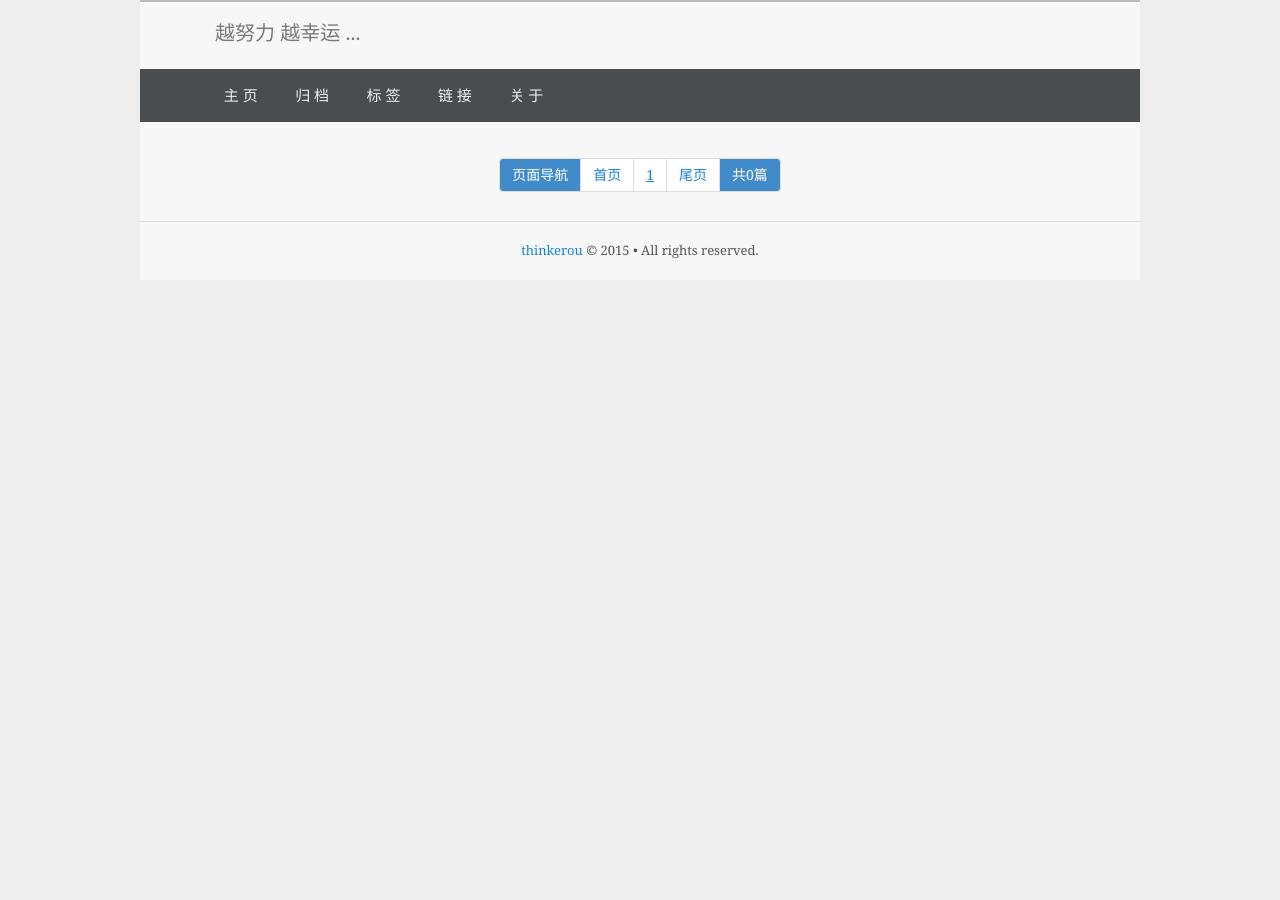
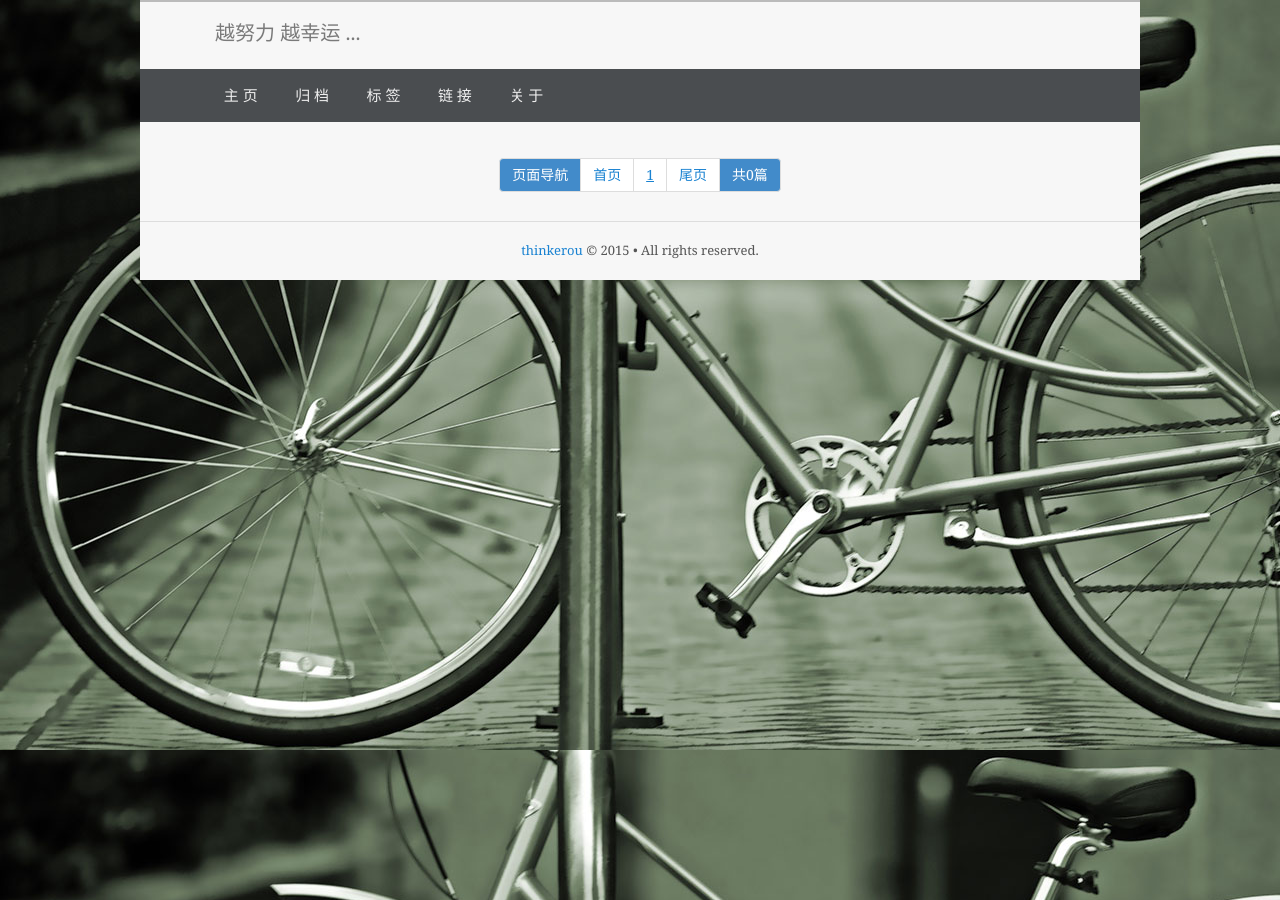
Before and after one commit to thinkerou/thinkerou, a Jekyll site: the page built from index.html, in a window 1280 px wide. Built offline with Jekyll 4.4.1, drawn with Linux system fonts in a browser that asks for light colours; Markdown is read by kramdown in place of the engine named in the settings; the list of posts is cut into pages by our own code.

Commit message:
add background image

```diff
--- a/static/css/application.css
+++ b/static/css/application.css
@@ -3,7 +3,8 @@
  */
 body {
   font-family: "PT Serif", Georgia, Arial, "Microsoft YaHei", sans-serif;
-  background: #eee;/*url("/static/image/light.png") repeat fixed;*/
+  /*background: #eee;*//*url("/static/image/light.png") repeat fixed;*/
+  background: url("/static/image/bicycle.jpg") repeat fixed;
   line-height: 2em;
 }
 li.L4 {
```
Also changed, not shown: static/image/bicycle.jpg (added).
